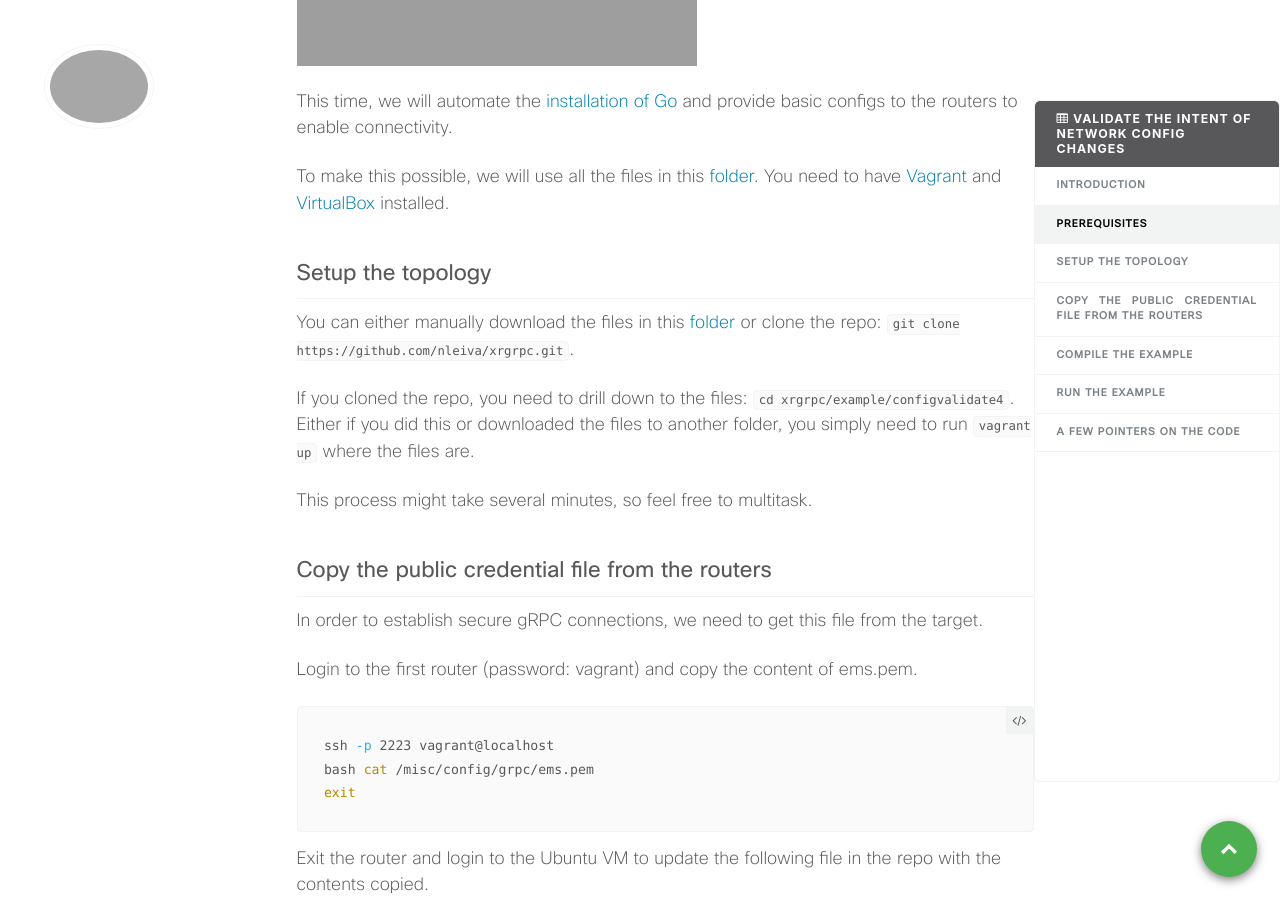
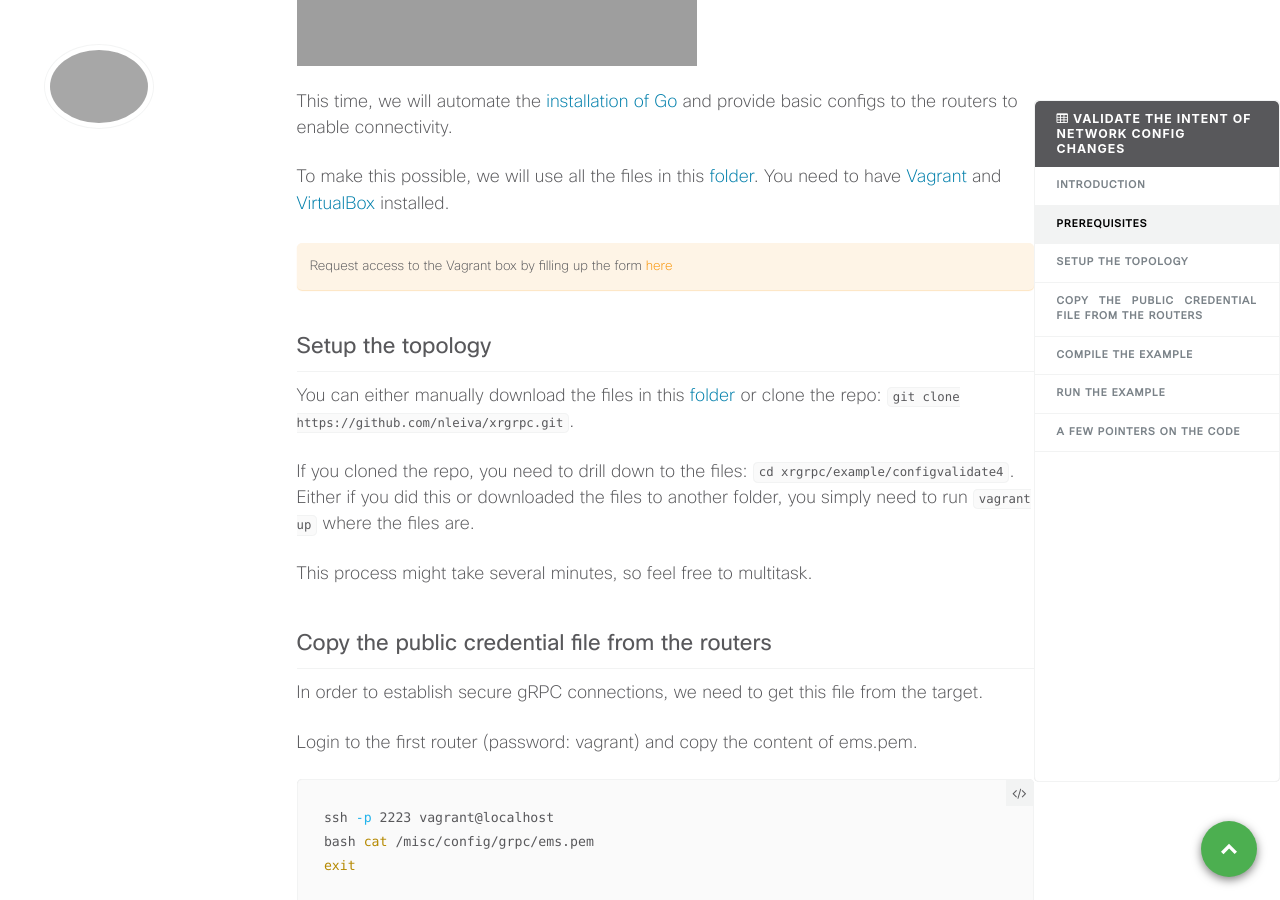
Before and after one commit to xrdocs/programmability, a Jekyll site: the page built from _tutorials/2017-08-14-validate-the-intent-of-network-config-changes.md, in a window 1280 px wide and 900 px high, scrolled down 1178 px. Built offline with Jekyll 4.4.1, drawn with Linux system fonts in a browser that asks for light colours; comment, search, counter and statistics services are not loaded; some of the changed text lies outside the part shown.

Commit message:
Add pointer to Vagrant image access form

```diff
--- a/_tutorials/2017-08-14-validate-the-intent-of-network-config-changes.md
+++ b/_tutorials/2017-08-14-validate-the-intent-of-network-config-changes.md
@@ -52,6 +52,8 @@ This time, we will automate the [installation of Go](https://xrdocs.github.io/pr
 
 To make this possible, we will use all the files in this [folder](https://github.com/nleiva/xrgrpc/tree/master/example/configvalidate4). You need to have [Vagrant](https://www.vagrantup.com/downloads.html) and [VirtualBox](https://www.virtualbox.org/wiki/Downloads) installed.
 
+Request access to the Vagrant box by filling up the form [here]({{ site.url }}/getting-started/iosxr-vagrant-beta)
+{: .notice--warning}
 
 ## Setup the topology
 
```
Also changed, not shown: other parts of _tutorials/2017-08-14-validate-the-intent-of-network-config-changes.md (+1 -0 lines).
